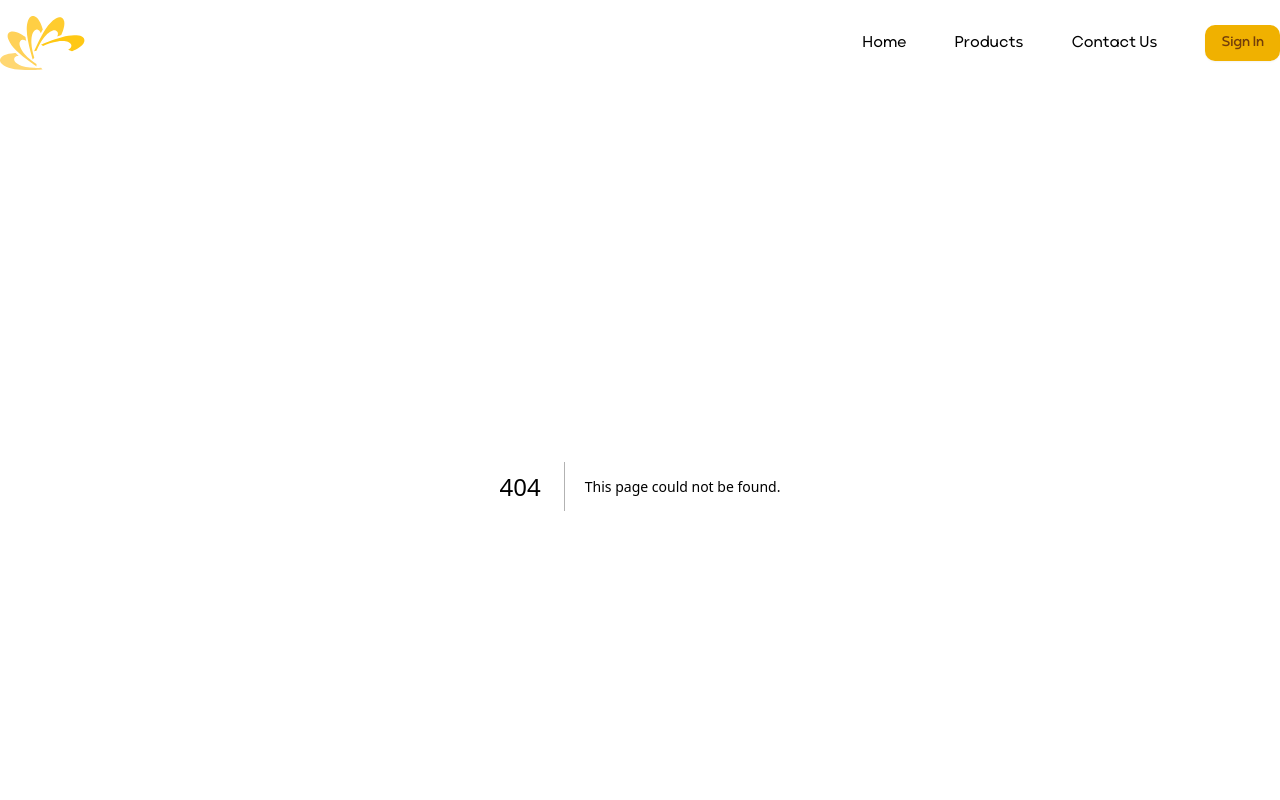
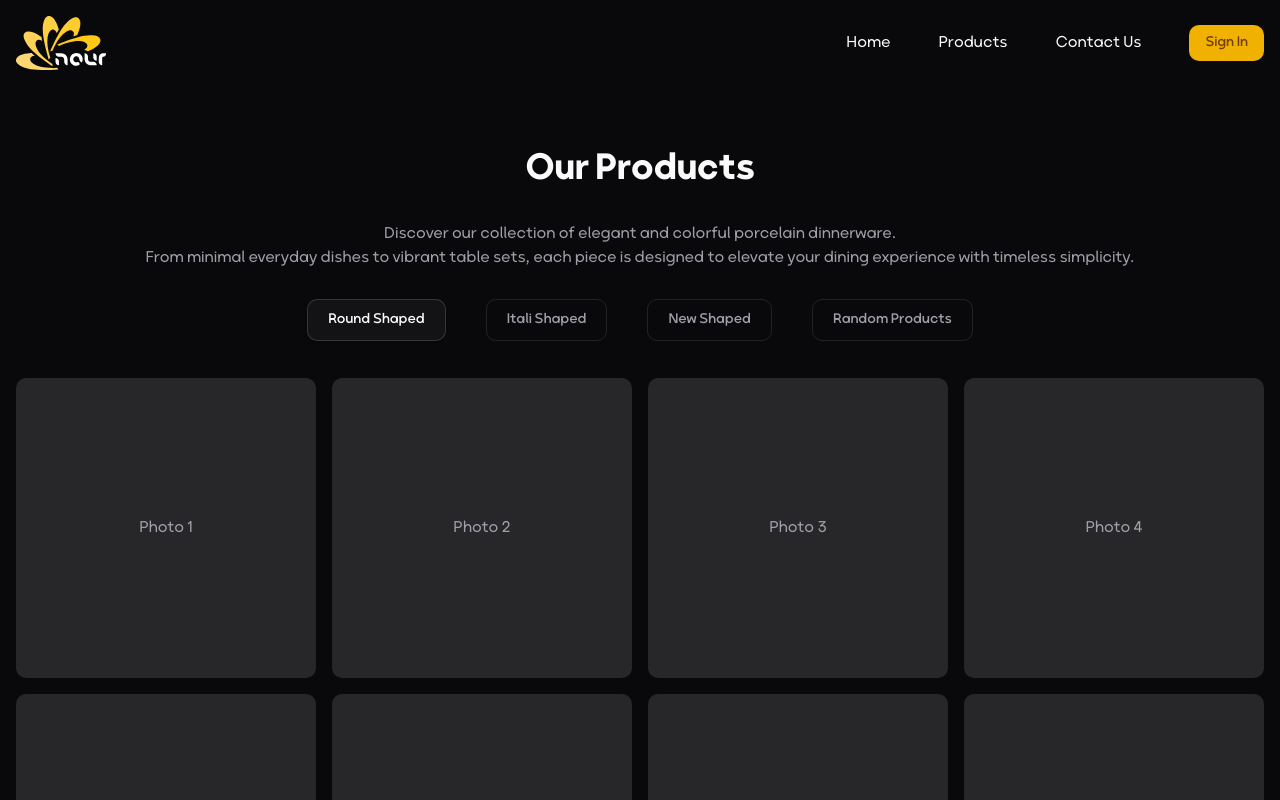
Before and after one commit to ezlegini-ir/nour, a Next.js app: page /products in a window 1280 px wide. Before the commit this address had no page. Shown: the top 800 px of the page. Built offline with nearby package versions, Linux system fonts and the light colour scheme.

Commit message:
Implement Contact page updates, add Not Found page, and create Products grid layout

```diff
--- a/app/contact/page.tsx
+++ b/app/contact/page.tsx
@@ -5,8 +5,8 @@
     <div className="space-y-8">
       <h1 className="text-4xl font-bold text-center">Contact Us</h1>
       <p className="text-center text-muted-foreground">
-        Have a question or inquiry? Send us a message and we'll get back to you
-        soon.
+        Have a question or inquiry? Send us a message and we will get back to
+        you soon.
       </p>
 
       <ContactForm />
--- a/app/globals.css
+++ b/app/globals.css
@@ -124,4 +124,7 @@
   body {
     @apply bg-background text-foreground;
   }
+  html {
+    @apply overflow-y-scroll scroll-smooth;
+  }
 }
--- a/app/layout.tsx
+++ b/app/layout.tsx
@@ -11,10 +11,10 @@
   return (
     <html lang="en">
       <body
-        className={`antialiased max-w-screen-xl mx-auto grid grid-rows-[auto_1fr_auto] min-h-screen dark`}
+        className={`antialiased max-w-screen-xl mx-auto grid grid-rows-[auto_1fr_auto] min-h-screen dark px-4`}
       >
         <NavBar />
-        {children}
+        <div className="my-16">{children}</div>
         <Footer />
       </body>
     </html>
--- /dev/null
+++ b/app/not-found.tsx
@@ -0,0 +1,26 @@
+import { Button } from "@/components/ui/button";
+import Link from "next/link";
+import React from "react";
+
+const NotFoundPage = () => {
+  return (
+    <div className="flex flex-col items-center gap-3 justify-center h-full text-center">
+      <div className="space-y-1">
+        <h1 className="text-4xl font-bold text-primary">
+          404 - Page Not Found
+        </h1>
+        <p className="text-lg text-muted-foreground">
+          Sorry, the page you are looking for does not exist.
+        </p>
+      </div>
+
+      <div>
+        <Button>
+          <Link href={"/"}> Go Back Home </Link>
+        </Button>
+      </div>
+    </div>
+  );
+};
+
+export default NotFoundPage;
--- a/app/page.tsx
+++ /dev/null
@@ -1,36 +0,0 @@
-import Image from "@/components/Image";
-import { Button } from "@/components/ui/button";
-import { italiGray } from "@/public/products";
-import React from "react";
-
-const page = () => {
-  return (
-    <div className="flex justify-between items-center">
-      <div className="space-y-3 max-w-xl">
-        <h1 className="flex flex-col gap-2">
-          <span className="text-xl">
-            Experience the Art of Colorful Dining with
-          </span>
-          <span className="text-primary text-6xl font-bold">
-            Nour Porcelain Co
-          </span>
-        </h1>
-
-        <p className="text-muted-foreground">
-          Discover elegant and colorful dinnerware designed for modern living.
-          Nour Porcelain Co specializes in minimal, high-quality dishes
-          available in a wide range of vibrant colors to suit every table and
-          taste.
-        </p>
-
-        <div className="flex gap-3">
-          <Button>Visit Products</Button>
-          <Button variant={"secondary"}>Contact Us</Button>
-        </div>
-      </div>
-      <Image alt="" src={italiGray} size={1200} className="w-[600px]" />
-    </div>
-  );
-};
-
-export default page;
--- /dev/null
+++ b/app/products/components/ProductsGrid.tsx
@@ -0,0 +1,44 @@
+import { Tabs, TabsContent, TabsList, TabsTrigger } from "@/components/ui/tabs";
+import Link from "next/link";
+
+const ProductsGrid = () => {
+  return (
+    <Tabs defaultValue="round" className="w-full">
+      <TabsList className="w-full bg-transparent gap-10 max-w-sm mx-auto mb-8">
+        {categories.map((category) => (
+          <TabsTrigger key={category.value} value={category.value}>
+            {category.name}
+          </TabsTrigger>
+        ))}
+      </TabsList>
+
+      <TabsContent value="round">
+        {[1].map((_, idx) => (
+          <div key={idx}>
+            <div className="grid grid-cols-4 gap-4">
+              {Array.from({ length: 15 }).map((_, idx) => (
+                <Link href={"/products/1"} key={idx}>
+                  <div className="bg-muted rounded-md aspect-square text-muted-foreground flex items-center justify-center">
+                    Photo {idx + 1}
+                  </div>
+                </Link>
+              ))}
+            </div>
+          </div>
+        ))}
+      </TabsContent>
+      <TabsContent value="itali">Itali</TabsContent>
+      <TabsContent value="new">New</TabsContent>
+      <TabsContent value="random">Random Products</TabsContent>
+    </Tabs>
+  );
+};
+
+const categories = [
+  { value: "round", name: "Round Shaped" },
+  { value: "itali", name: "Itali Shaped" },
+  { value: "new", name: "New Shaped" },
+  { value: "random", name: "Random Products" },
+];
+
+export default ProductsGrid;
--- /dev/null
+++ b/app/products/page.tsx
@@ -0,0 +1,21 @@
+import ProductsGrid from "./components/ProductsGrid";
+
+const ProductsPage = () => {
+  return (
+    <div className="space-y-8">
+      <h1 className="text-4xl font-bold text-center">Our Products</h1>
+      <p className="text-center text-muted-foreground">
+        Discover our collection of elegant and colorful porcelain dinnerware.{" "}
+        <br />
+        From minimal everyday dishes to vibrant table sets, each piece is
+        designed to elevate your dining experience with timeless simplicity.
+      </p>
+
+      <div className="flex justify-center items-center">
+        <ProductsGrid />
+      </div>
+    </div>
+  );
+};
+
+export default ProductsPage;
--- /dev/null
+++ b/components/ui/tabs.tsx
@@ -0,0 +1,66 @@
+"use client";
+
+import * as React from "react";
+import * as TabsPrimitive from "@radix-ui/react-tabs";
+
+import { cn } from "@/lib/utils";
+
+function Tabs({
+  className,
+  ...props
+}: React.ComponentProps<typeof TabsPrimitive.Root>) {
+  return (
+    <TabsPrimitive.Root
+      data-slot="tabs"
+      className={cn("flex flex-col gap-2", className)}
+      {...props}
+    />
+  );
+}
+
+function TabsList({
+  className,
+  ...props
+}: React.ComponentProps<typeof TabsPrimitive.List>) {
+  return (
+    <TabsPrimitive.List
+      data-slot="tabs-list"
+      className={cn(
+        "bg-muted text-muted-foreground inline-flex h-9 w-fit items-center justify-center rounded-lg p-[3px]",
+        className
+      )}
+      {...props}
+    />
+  );
+}
+
+function TabsTrigger({
+  className,
+  ...props
+}: React.ComponentProps<typeof TabsPrimitive.Trigger>) {
+  return (
+    <TabsPrimitive.Trigger
+      data-slot="tabs-trigger"
+      className={cn(
+        "data-[state=active]:bg-background p-5 border-border cursor-pointer dark:data-[state=active]:text-foreground focus-visible:border-ring focus-visible:ring-ring/50 focus-visible:outline-ring dark:data-[state=active]:border-input dark:data-[state=active]:bg-input/30 text-foreground dark:text-muted-foreground inline-flex h-[calc(100%-1px)] flex-1 items-center justify-center gap-1.5 rounded-md border text-sm font-medium whitespace-nowrap transition-[color,box-shadow] focus-visible:ring-[3px] focus-visible:outline-1 disabled:pointer-events-none disabled:opacity-50 data-[state=active]:shadow-sm data-[state=active]:p-5 [&_svg]:pointer-events-none [&_svg]:shrink-0 [&_svg:not([class*='size-'])]:size-4",
+        className
+      )}
+      {...props}
+    />
+  );
+}
+
+function TabsContent({
+  className,
+  ...props
+}: React.ComponentProps<typeof TabsPrimitive.Content>) {
+  return (
+    <TabsPrimitive.Content
+      data-slot="tabs-content"
+      className={cn("flex-1 outline-none", className)}
+      {...props}
+    />
+  );
+}
+
+export { Tabs, TabsList, TabsTrigger, TabsContent };
```
